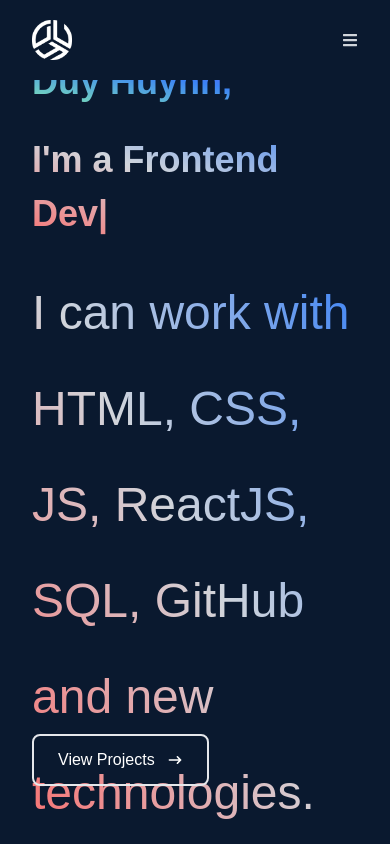
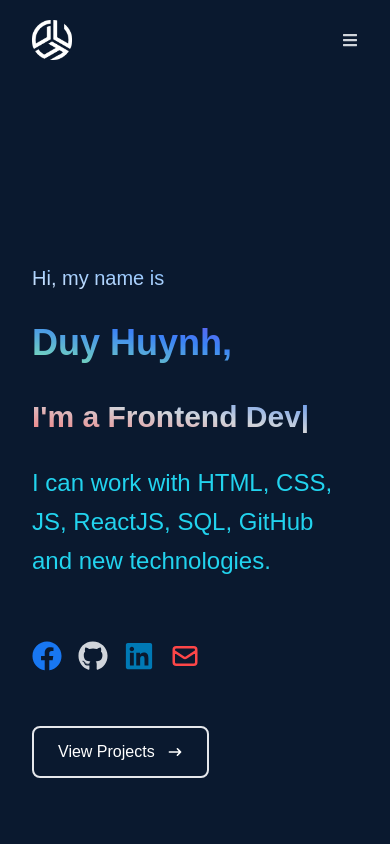
Before and after one commit to huynhnhutanhduy/portfolio-duyhuynh, a React (Create React App) app: page / in a window 390 px wide. Shown: the top 844 px of the page. Built offline with nearby package versions, Linux system fonts and the light colour scheme.

Commit message:
edit home 2nd

```diff
--- a/src/components/Home.js
+++ b/src/components/Home.js
@@ -18,7 +18,7 @@ const Home = () => {
         <h1 className="text-4xl md:text-5xl xl:text-6xl font-bold text-name leading-normal">
           Duy Huynh,
         </h1>
-        <h2 className="text-4xl md:text-5xl xl:text-6xl font-bold text-typing">
+        <h2 className="text-3xl md:text-5xl xl:text-6xl font-bold text-typing">
           <Typed
             strings={["I'm a Frontend Developer."]}
             typeSpeed={79}
@@ -27,12 +27,12 @@ const Home = () => {
             className="leading-normal"
           ></Typed>
         </h2>
-        <h3 className="text-5xl md:text-5xl text-typing leading-loose">
+        <h3 className="text-2xl text-cyan-400 leading-relaxed">
           I can work with HTML, CSS, JS, ReactJS, SQL, GitHub and new technologies.
         </h3>
 
         {/* Social icons */}
-        {/* <div className={!nav ? "xl:hidden absolute top-[77%]" : "hidden"}>
+        <div className={!nav ? "xl:hidden absolute top-3/4" : "hidden"}>
           <ul className="flex mt-2">
             <li className="pl-0">
               <a
@@ -75,10 +75,10 @@ const Home = () => {
               </a>
             </li>
           </ul>
-        </div> */}
+        </div>
 
         {/* View to projects */}
-        <div className={!nav ? "absolute top-[87%] xl:top-[82%]" : "hidden"}>
+        <div className={!nav ? "absolute top-[86%] xl:top-3/4" : "hidden"}>
           <Link to="projects" smooth={true} duration={500}>
             <button className="text-white group border-2 px-6 py-3 flex items-center hover:bg-pink-600 hover:border-pink-600 rounded-lg duration-300">
               View Projects <HiArrowNarrowRight className="ml-3" />
```
